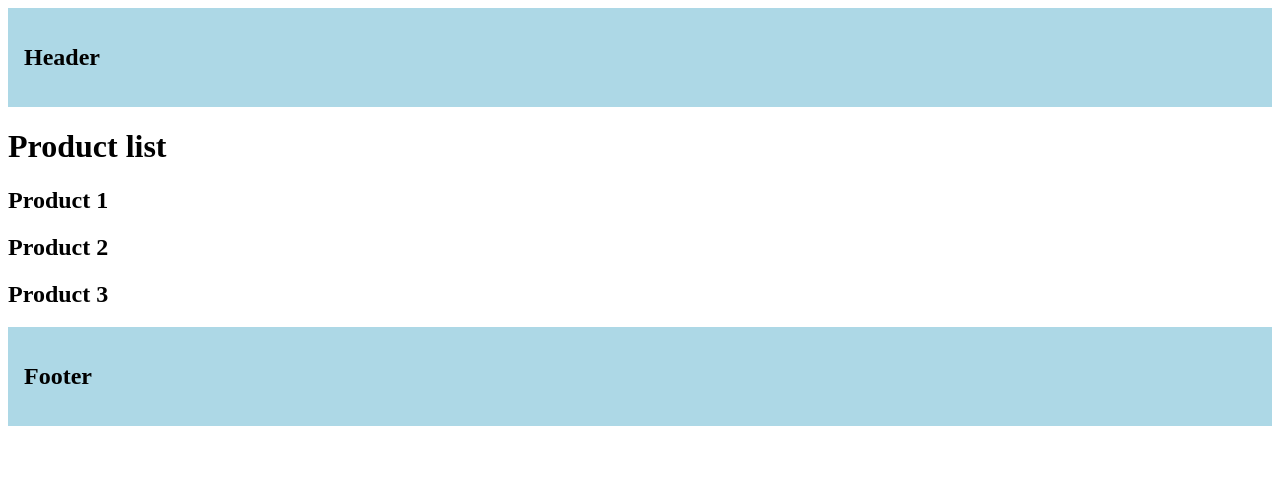
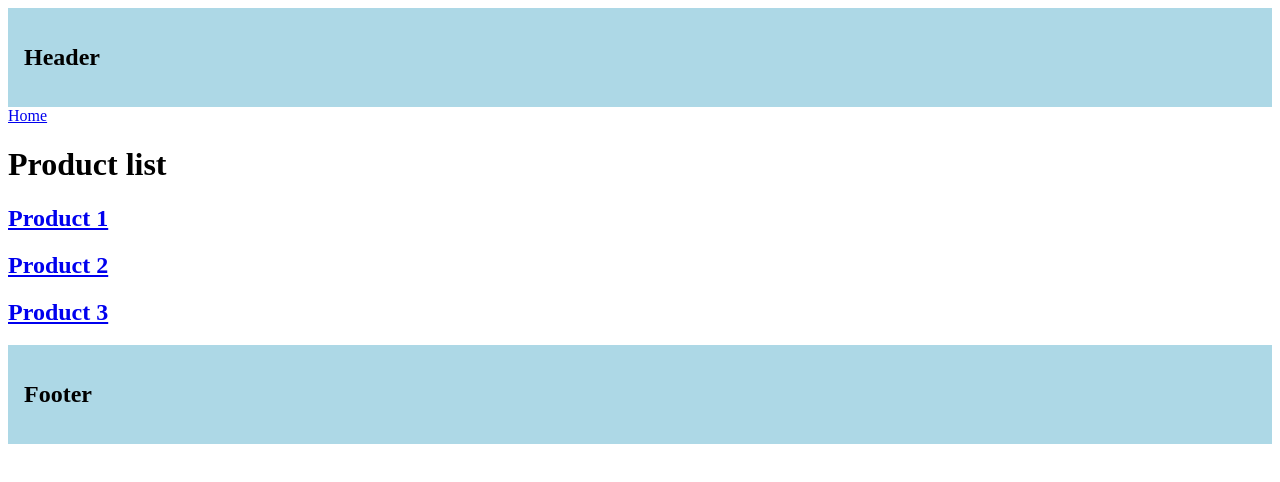
Before and after one commit to ChotaliyaYash/Next-JS-Practice, a Next.js app in the folder next_practice_one/: page /products in a window 1280 px wide. Shown: the top 482 px of the page. Built offline with nearby package versions, Linux system fonts and the light colour scheme.

Commit message:
Link component navigation

```diff
--- a/next_practice_one/src/app/products/page.tsx
+++ b/next_practice_one/src/app/products/page.tsx
@@ -1,12 +1,20 @@
+import Link from 'next/link'
 import React from 'react'
 
 const Products = () => {
   return (
     <div>
+      <Link href="/">Home</Link>
         <h1>Product list</h1>
-        <h2>Product 1</h2>
-        <h2>Product 2</h2>
-        <h2>Product 3</h2>
+        <h2>
+          <Link href="/products/1">Product 1</Link>
+        </h2>
+        <h2>
+          <Link href="/products/2" replace>Product 2</Link>
+        </h2>
+        <h2>
+          <Link href="/products/3">Product 3</Link>
+        </h2>
 
     </div>
   )
```
Also changed, not shown: next_practice_one/src/app/page.tsx (+10 -3 lines).
